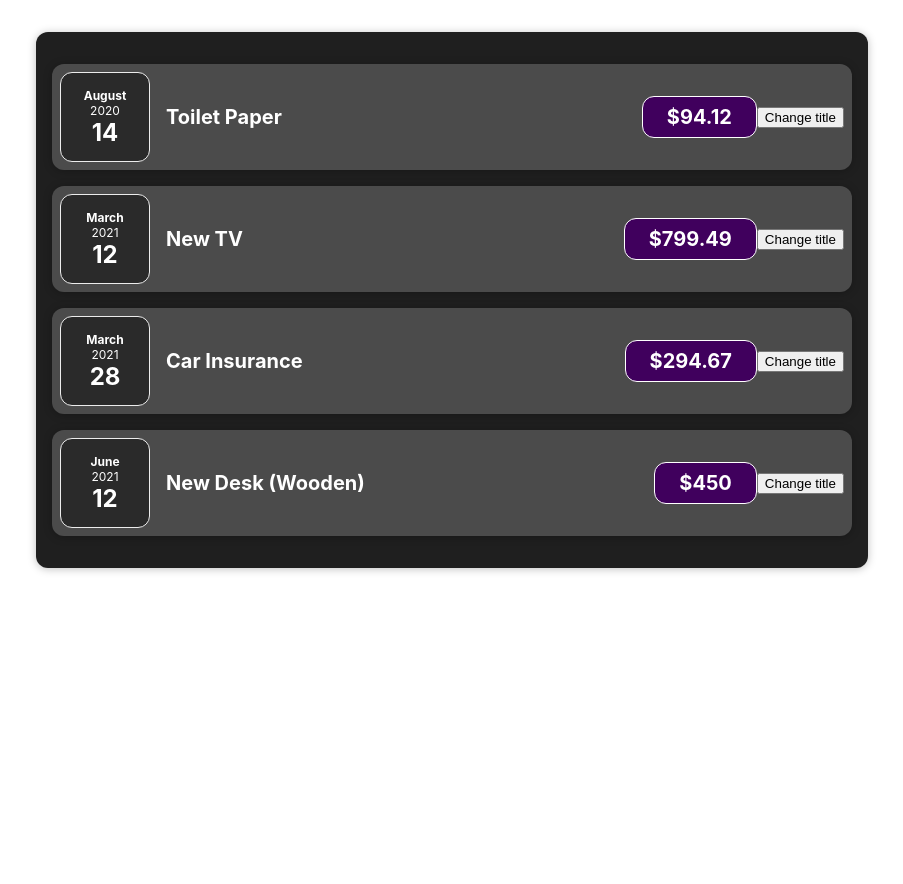
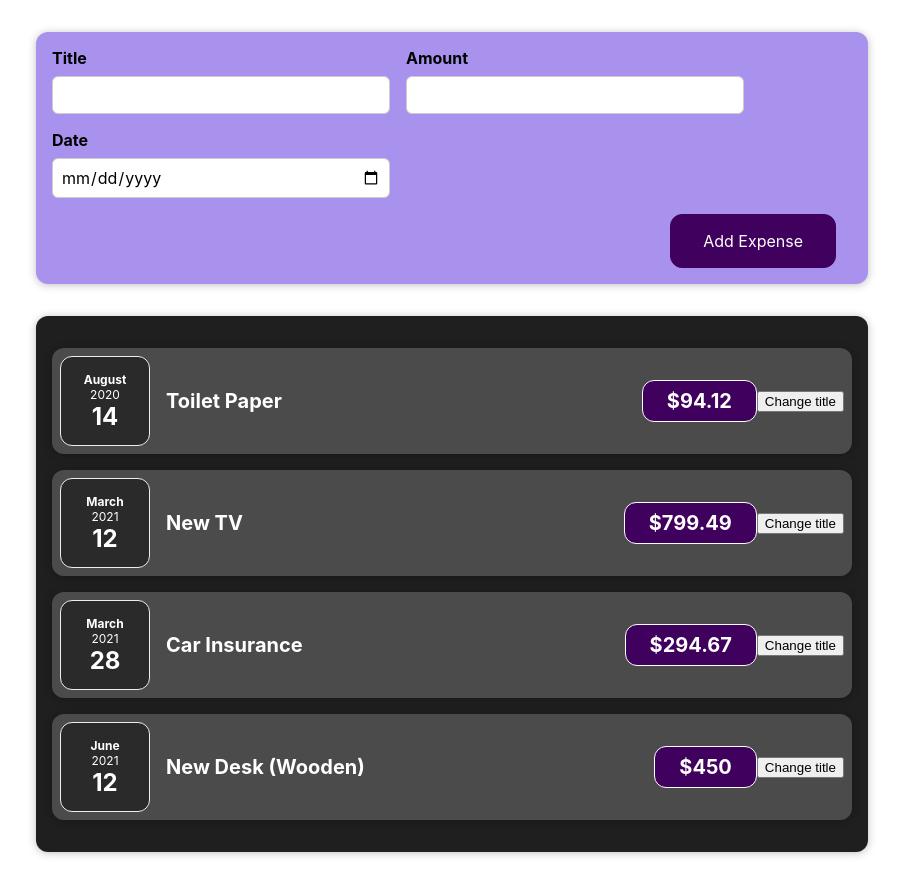
Before and after one commit to Danieldotcomcoder/react-guide, a React (Create React App) app: page / in a window 1280 px wide. Shown: the whole page, without its empty margins (188-1091 px from the left). Before the commit the page ends 800 px from the top, so only its background shows below. Built offline with nearby package versions, Linux system fonts and the light colour scheme.

Commit message:
Add Expense Form

```diff
--- a/src/App.js
+++ b/src/App.js
@@ -1,4 +1,6 @@
 import Expenses from './components/Expenses/Expenses';
+import NewExpense from './components/NewExpense/NewExpense';
+
 function App() {
   const expenses = [
     {
@@ -23,6 +25,7 @@ function App() {
   ];
   return (
     <div>
+      <NewExpense />
       <Expenses items={expenses} />
     </div>
   );
--- /dev/null
+++ b/src/components/NewExpense/ExpenseForm.css
@@ -0,0 +1,26 @@
+.new-expense__controls {
+    display: flex;
+    flex-wrap: wrap;
+    gap: 1rem;
+    margin-bottom: 1rem;
+    text-align: left;
+  }
+
+  .new-expense__control label {
+    font-weight: bold;
+    margin-bottom: 0.5rem;
+    display: block;
+  }
+
+  .new-expense__control input {
+    font: inherit;
+    padding: 0.5rem;
+    border-radius: 6px;
+    border: 1px solid #ccc;
+    width: 20rem;
+    max-width: 100%;
+  }
+
+  .new-expense__actions {
+    text-align: right;
+  }
--- /dev/null
+++ b/src/components/NewExpense/ExpenseForm.js
@@ -0,0 +1,28 @@
+import React from 'react';
+import './ExpenseForm.css';
+
+const ExpenseForm = () => {
+  return (
+    <form>
+      <div className="new-expense__controls">
+        <div className="new-expense__control">
+          <label>Title</label>
+          <input type="text" />
+        </div>
+        <div className="new-expense__control">
+          <label>Amount</label>
+          <input type="number" min="0.01" step="0.01" />
+        </div>
+        <div className="new-expense__control">
+          <label>Date</label>
+          <input type="date" min="2020-01-01" max="2022-12-23" />
+        </div>
+      </div>
+      <div className='new-expense__actions'>
+          <button type='submit'>Add Expense</button>
+      </div>
+    </form>
+  );
+};
+
+export default ExpenseForm;
--- /dev/null
+++ b/src/components/NewExpense/NewExpense.css
@@ -0,0 +1,38 @@
+.new-expense {
+    background-color: #a892ee;
+    padding: 1rem;
+    margin: 2rem auto;
+    width: 50rem;
+    max-width: 95%;
+    border-radius: 12px;
+    text-align: center;
+    box-shadow: 0 1px 8px rgba(0, 0, 0, 0.25);
+  }
+
+  .new-expense button {
+    font: inherit;
+    cursor: pointer;
+    padding: 1rem 2rem;
+    border: 1px solid #40005d;
+    background-color: #40005d;
+    color: white;
+    border-radius: 12px;
+    margin-right: 1rem;
+  }
+
+  .new-expense button:hover,
+  .new-expense button:active {
+    background-color: #510674;
+    border-color: #510674;
+  }
+
+  .new-expense button.alternative {
+    color: #220131;
+    border-color: transparent;
+    background-color: transparent;
+  }
+
+  .new-expense button.alternative:hover,
+  .new-expense button.alternative:active {
+    background-color: #ddb3f8;
+  }
--- /dev/null
+++ b/src/components/NewExpense/NewExpense.js
@@ -0,0 +1,13 @@
+import React from 'react';
+import './NewExpense.css';
+import ExpenseForm from './ExpenseForm';
+
+const NewExpense = () => {
+  return (
+    <div className="new-expense">
+      <ExpenseForm />
+    </div>
+  );
+};
+
+export default NewExpense;
```
